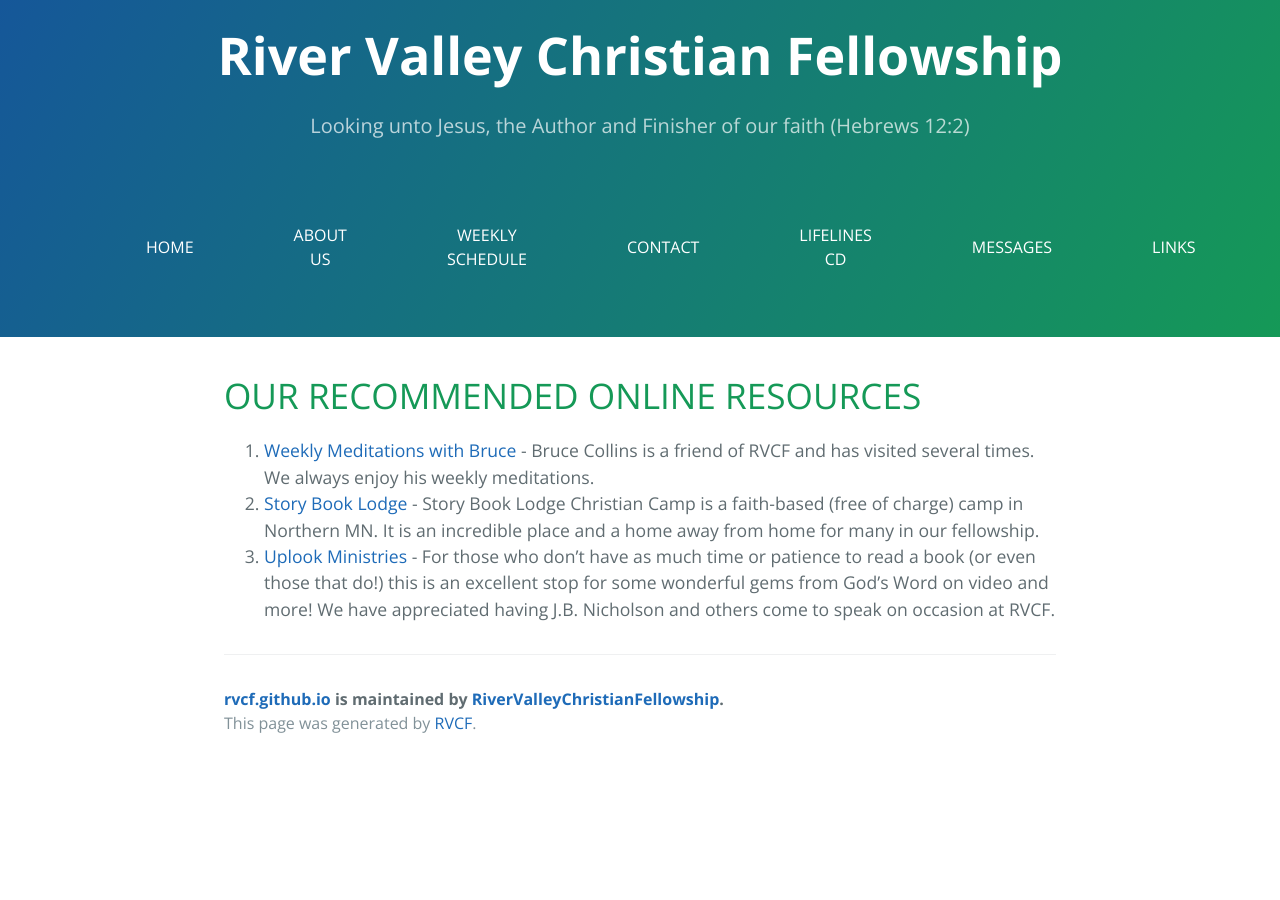
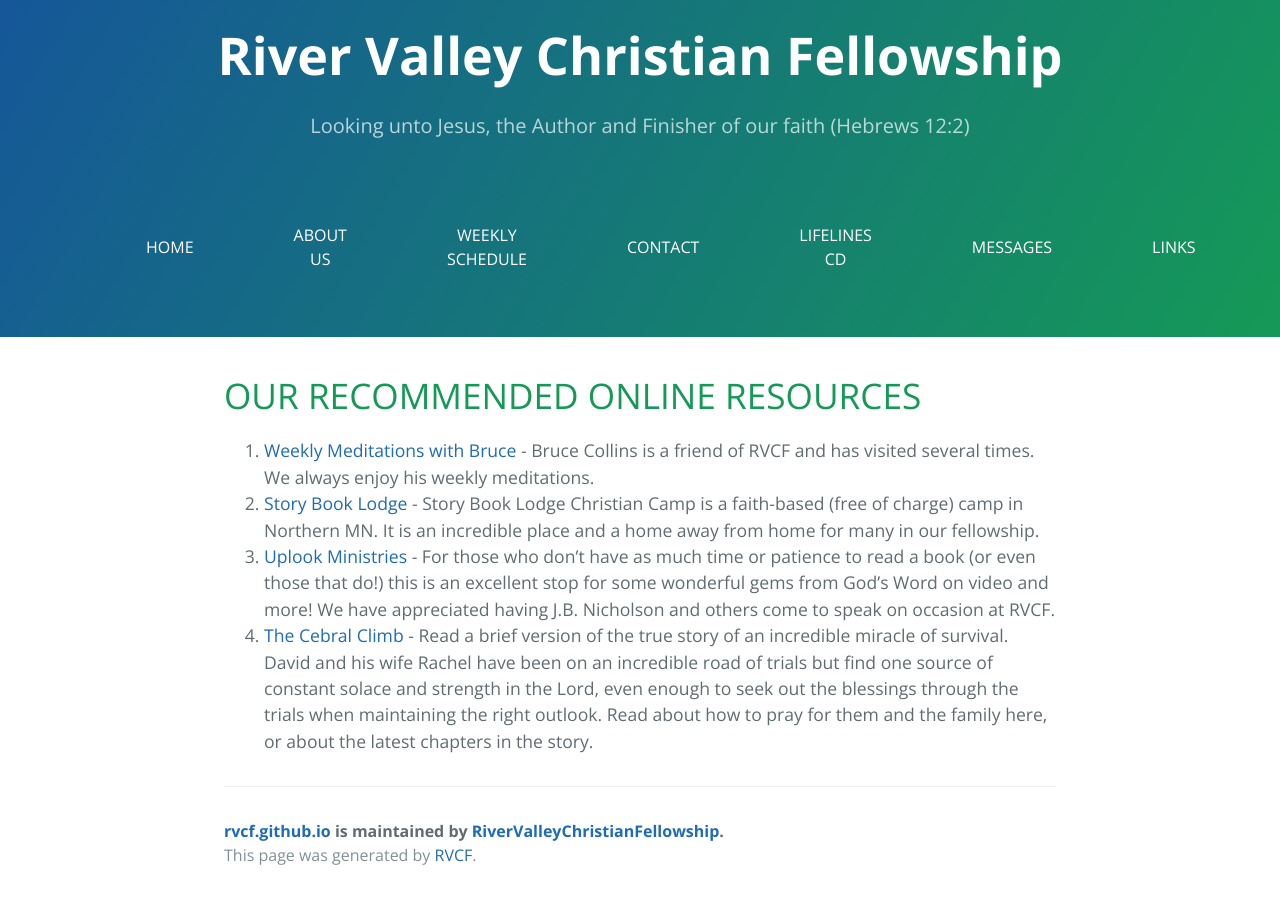
Before and after one commit to RiverValleyChristianFellowship/rvcf.github.io, a Jekyll site: the page built from links.md, in a window 1280 px wide. Built offline with Jekyll 4.4.1, drawn with Linux system fonts in a browser that asks for light colours; our own code applies the rules of GitHub Pages for plain Markdown files; the repository's description, which GitHub fills in, is left out.

Commit message:
Cerebral Climb

```diff
--- a/links.md
+++ b/links.md
@@ -7,3 +7,4 @@
 1. [Weekly Meditations with Bruce](http://bdcministries.com/) - Bruce Collins is a friend of RVCF and has visited several times. We always enjoy his weekly meditations.
 2. [Story Book Lodge](http://www.storybooklodge.org) - Story Book Lodge Christian Camp is a faith-based (free of charge) camp in Northern MN. It is an incredible place and a home away from home for many in our fellowship.
 3. [Uplook Ministries](http://www.uplook.org) - For those who don't have as much time or patience to read a book (or even those that do!) this is an excellent stop for some wonderful gems from God's Word on video and more! We have appreciated having J.B. Nicholson and others come to speak on occasion at RVCF.
+4. [The Cebral Climb](http://thecerebralclimb.blogspot.com/p/history.html) - Read a brief version of the true story of an incredible miracle of survival. David and his wife Rachel have been on an incredible road of trials but find one source of constant solace and strength in the Lord, even enough to seek out the blessings through the trials when maintaining the right outlook. Read about how to pray for them and the family here, or about the latest chapters in the story.
```
